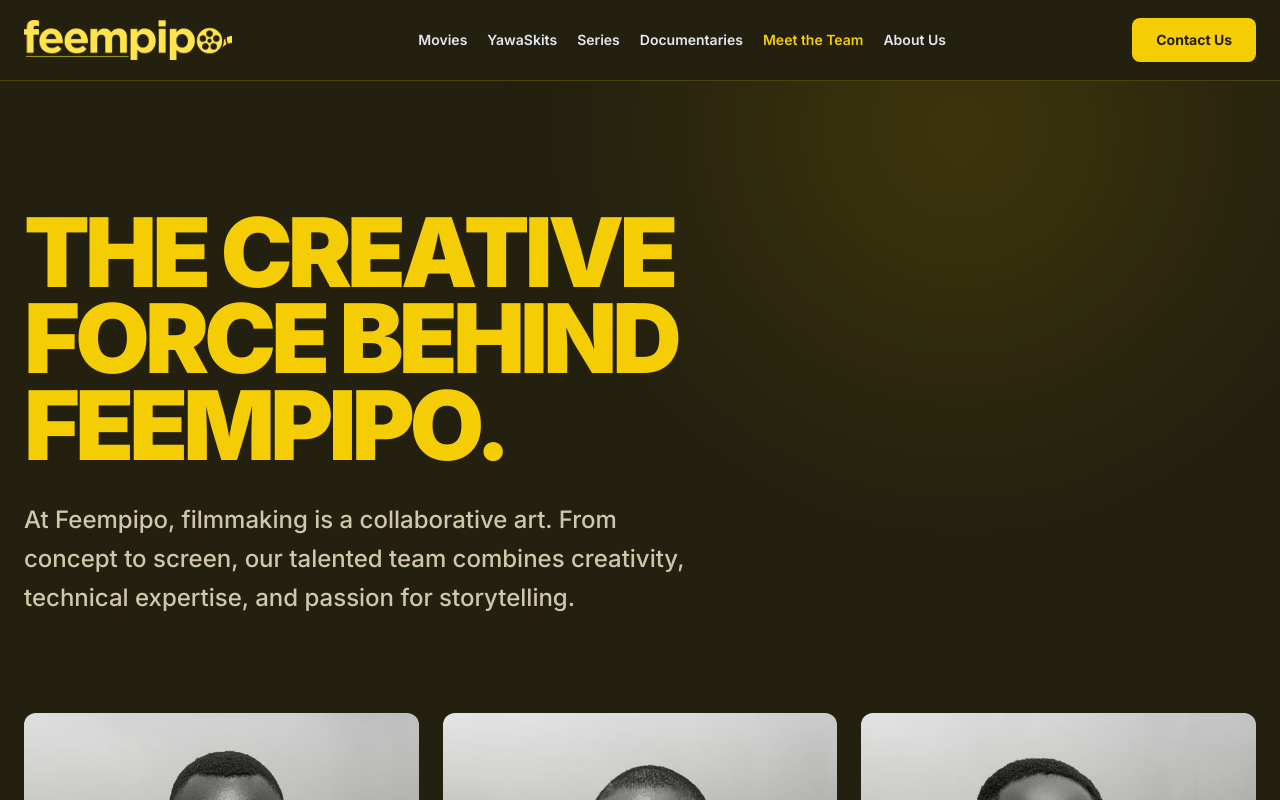
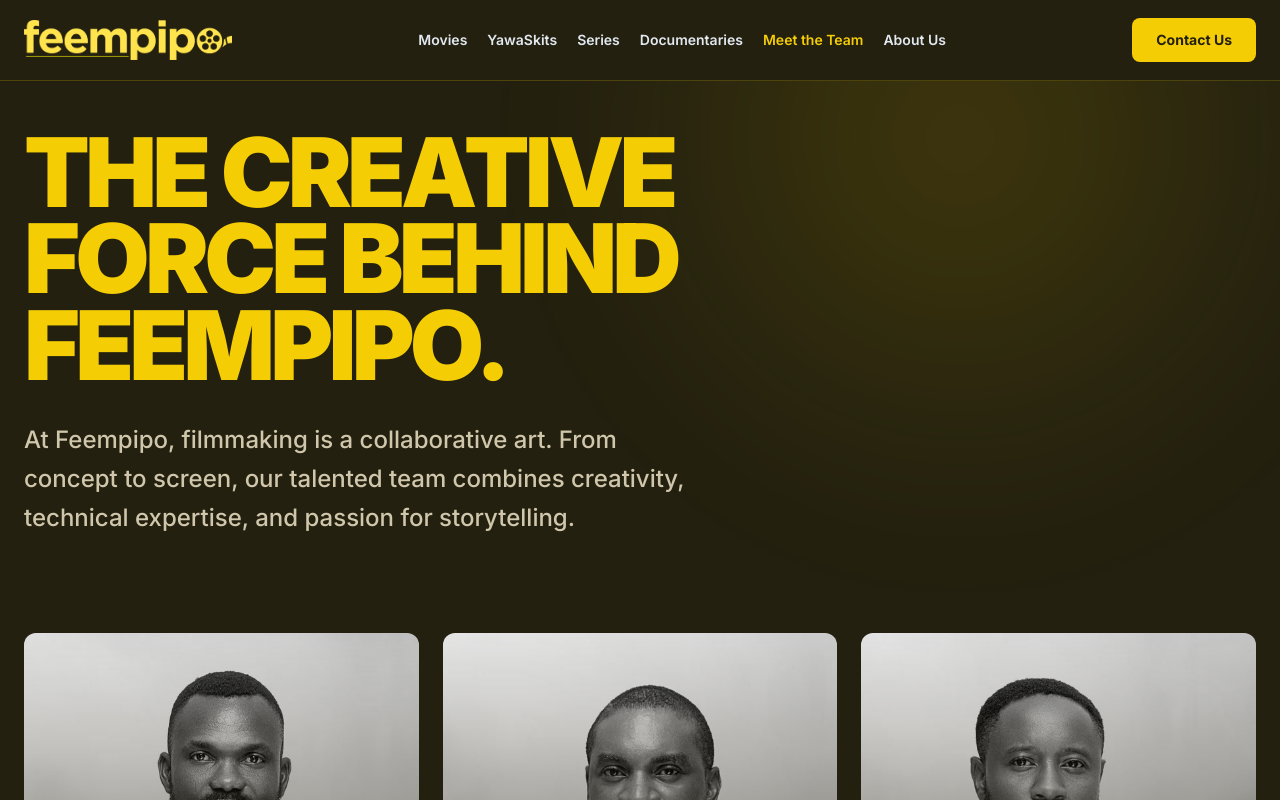
Before and after one commit to MeenaHorses/feempipo, a Next.js app: page /meet-the-team in a window 1280 px wide. Shown: the top 800 px of the page. Built offline with nearby package versions, Linux system fonts and the light colour scheme.

Commit message:
removed excess margin top on meet the team page

```diff
--- a/src/app/meet-the-team/page.js
+++ b/src/app/meet-the-team/page.js
@@ -76,7 +76,7 @@
   return (
     <div className="min-h-screen text-[#eae2d0]">
       <SiteHeader />
-      <main className="mx-auto max-w-7xl px-6 pb-20 pt-28 md:pt-32">
+      <main className="mx-auto max-w-7xl px-6 pb-20 pt-12">
         {/* Hero — matches reference typography & grid */}
         <section className="mb-24">
           <div className="grid grid-cols-1 items-end gap-12 lg:grid-cols-12">
```
